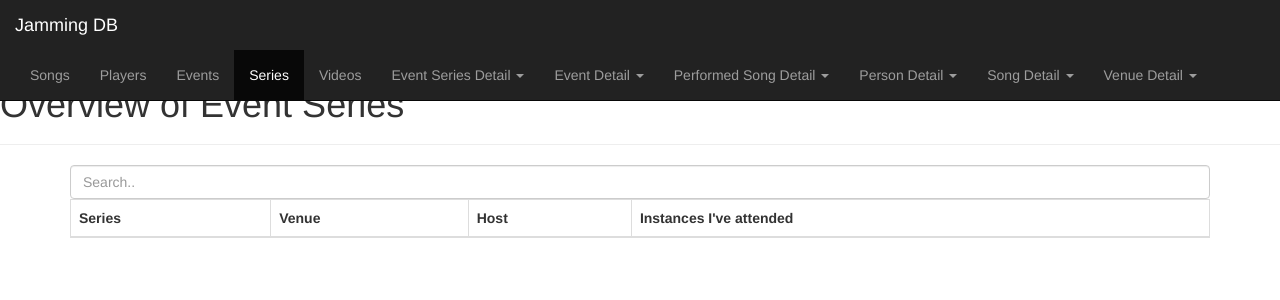
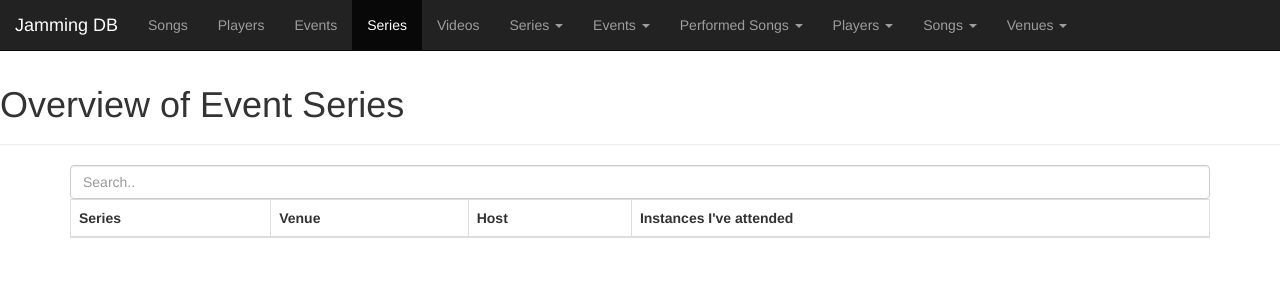
Before and after one commit to paulhkoester16/jamdb, a Flask app: page /overview-event-series/ in a window 1280 px wide. Shown: the top 300 px of the page. Run offline with Flask 3, Linux system fonts and the light colour scheme; data comes from the database, SQL or seed files in the repository; data that the repository does not hold is empty; some libraries are stand-ins or nearby versions.

Commit message:
aligning overview and detail

```diff
--- a/app.py
+++ b/app.py
@@ -19,28 +19,34 @@
     return Resolver(db_handler)
 
 
+
 def get_index(resolver):
-    index = []
+    index = {}
 
     query = "SELECT id, name FROM EventGen"
-    index.append(
-        [
-            "detail_event_gen",
-            "Event Series Detail",
-            "event_gen_id",
-            list(resolver.db_handler.query(query).apply(lambda x: x.to_list(), axis=1))
-        ]
-    )
+    index["Series"] = {
+        "overview": {
+            "nav_page": "overview_event_series"
+        },
+        "detail": {
+            "nav_page": "detail_event_series",
+            "id": "event_gen_id",
+            "rows": list(resolver.db_handler.query(query).apply(lambda x: x.to_list(), axis=1))
+        }
+    }
+
 
     query = "SELECT id, name FROM EventOcc"
-    index.append(
-        [
-            "detail_event_occ",
-            "Event Detail",
-            "event_occ_id",
-            list(resolver.db_handler.query(query).apply(lambda x: x.to_list(), axis=1))
-        ]
-    )
+    index["Events"] = {
+        "overview": {
+            "nav_page": "overview_event_occs"
+        },
+        "detail": {
+            "nav_page": "detail_event_occ",
+            "id": "event_occ_id",
+            "rows": list(resolver.db_handler.query(query).apply(lambda x: x.to_list(), axis=1))
+        }
+    }
 
     query = """
       SELECT
@@ -53,51 +59,66 @@
           on e.id = sp.event_occ_id
       ORDER BY sp_name
     """
-    index.append(
-        [
-            "detail_performed_song",
-            "Performed Song Detail",
-            "song_perform_id",
-            list(resolver.db_handler.query(query).apply(lambda x: x.to_list(), axis=1))
-        ]
-    )
+    index["Performed Songs"] = {
+        "overview": {
+            "nav_page": "overview_performed_songs"
+        },
+        "detail": {
+            "nav_page": "detail_performed_song",
+            "id": "song_perform_id",
+            "rows": list(resolver.db_handler.query(query).apply(lambda x: x.to_list(), axis=1))
+        }
+    }
 
     query = "SELECT id, public_name FROM Person"
-    index.append(
-        [
-            "detail_person",
-            "Person Detail",
-            "person_id",
-            list(resolver.db_handler.query(query).apply(lambda x: x.to_list(), axis=1))
-        ]
-    )
+    index["Players"] = {
+        "overview": {
+            "nav_page": "overview_players"
+        },
+        "detail": {
+            "nav_page": "detail_player",
+            "id": "person_id",
+            "rows": list(resolver.db_handler.query(query).apply(lambda x: x.to_list(), axis=1))
+        }
+    }
 
     query = "SELECT id, song FROM Song"
-    index.append(
-        [
-            "detail_song",
-            "Song Detail",
-            "song_id",
-            list(resolver.db_handler.query(query).apply(lambda x: x.to_list(), axis=1))
-        ]
-    )
+    index["Songs"] = {
+        "overview": {
+            "nav_page": "overview_songs"
+        },
+        "detail": {
+            "nav_page": "detail_song",
+            "id": "song_id",
+            "rows": list(resolver.db_handler.query(query).apply(lambda x: x.to_list(), axis=1))
+        }
+    }
 
     query = "SELECT id, venue FROM Venue"
-    index.append(
-        [
-            "detail_venue",
-            "Venue Detail",
-            "venue_id",
-            list(resolver.db_handler.query(query).apply(lambda x: x.to_list(), axis=1))
-        ]
-    )
+    index["Venues"] = {
+        "detail": {
+            "nav_page": "detail_venue",
+            "id": "venue_id",
+            "rows": list(resolver.db_handler.query(query).apply(lambda x: x.to_list(), axis=1))
+        }
+    }
 
-    for idx, item in enumerate(index):
-        index[idx] = {
-            "nav_page": item[0],
-            "nav_display": item[1],
-            "rows": [[{item[2]: x[0]}, x[1]] for x in item[3]]
+    index["Videos"] = {
+        "overview": {
+            "nav_page": "overview_performance_videos"
         }
+    }
+
+    for item in index.values():
+        if "detail" in item:
+            item["detail"]["rows"] = [
+                [
+                    {
+                        item["detail"]["id"]: x[0]
+                    },
+                    x[1]
+                ] for x in item["detail"]["rows"]
+            ]
 
     return index
 
@@ -170,9 +191,9 @@
     return my_render_template(resolver, page_name, event=event)
 
 
-@app.route("/detail-event-gen/<string:event_gen_id>")
-def detail_event_gen(event_gen_id):
-    page_name = "detail_event_gen"
+@app.route("/detail-event-series/<string:event_gen_id>")
+def detail_event_series(event_gen_id):
+    page_name = "detail_event_series"
     resolver = init_resolver()
     event = resolver.get_denormalized_event_gen_df().loc[event_gen_id].to_dict()
     return my_render_template(resolver, page_name, event=event)
@@ -194,9 +215,9 @@
     return my_render_template(resolver, page_name, song=song)
 
 
-@app.route("/detail-person/<string:person_id>")
-def detail_person(person_id):
-    page_name = "detail_person"
+@app.route("/detail-player/<string:person_id>")
+def detail_player(person_id):
+    page_name = "detail_player"
 
     resolver = init_resolver()
     person = resolver.get_denormalized_persons_df().loc[person_id].to_dict()
--- a/templates/base.html
+++ b/templates/base.html
@@ -54,18 +54,21 @@
                 </li>
                 {% endfor %}
 
-                {% for details in index %}
-                  <li class="dropdown{% if page_name == details['nav_page'] %} active {% endif %}">
+                {% for nav_display, page in index.items() %}
+                {% if "detail" in page %}
+                  {% set detail_page = page["detail"] %}
+                    <li class="dropdown{% if page_name == detail_page['nav_page'] %} active {% endif %}">
                       <a class="dropdown-toggle" data-toggle="dropdown" href="#">
-                      {{ details['nav_display'] }}
+                        {{ nav_display }}
                         <span class="caret"></span>
                       </a>
                       <ul class="dropdown-menu" style="overflow-y:auto; max-height:80vh">
-                      {% for row in details["rows"] %}
-                        <li><a href="{{ url_for(details['nav_page'], **row[0]) }}">{{ row[1] }}</a></li>
+                        {% for row in detail_page["rows"] %}
+                          <li><a href="{{ url_for(detail_page['nav_page'], **row[0]) }}">{{ row[1] }}</a></li>
                         {% endfor %}
                       </ul>
                     </li>
+                  {% endif %}
                 {% endfor %}
               </ul>
             </div>
--- a/templates/detail_event_occ.html
+++ b/templates/detail_event_occ.html
@@ -19,7 +19,7 @@
             <h4>Date</h4>
             {{ event["event_occ_date"] }}
           </a>
-          <a href="{{ url_for('detail_event_gen', event_gen_id=event['event_gen_id']) }}" class="list-group-item">
+          <a href="{{ url_for('detail_event_series', event_gen_id=event['event_gen_id']) }}" class="list-group-item">
             <h4>Event Series</h4>
             {{ event["event_gen"] }}
           </a>
@@ -43,7 +43,7 @@
         <h3>Attendees</h3>
         <div class="list-group">
           {% for person in event["players"] %}
-            <a href="{{ url_for('detail_person', person_id=person['person_id']) }}" class="list-group-item">
+            <a href="{{ url_for('detail_player', person_id=person['person_id']) }}" class="list-group-item">
               {{ person["public_name"] }}
               <ul>
                 {% for inst in person["instruments"] %}
--- a/templates/detail_event_gen.html
+++ b/templates/detail_event_series.html
@@ -29,7 +29,7 @@
             {{ event["venue_name"] }}
           </a>
           {% if event["host_id"] != "unknown_host" %}
-            <a href="{{ url_for('detail_person', person_id=event['host_id']) }}" class="list-group-item">
+            <a href="{{ url_for('detail_player', person_id=event['host_id']) }}" class="list-group-item">
               <h4>Host</h4>
               {{ event["host_public_name"] }}
             </a>
--- a/templates/detail_performed_song.html
+++ b/templates/detail_performed_song.html
@@ -24,7 +24,7 @@
         <h3>Performers</h3>
         <div class="list-group">
           {% for player in song["players"] %}
-            <a href="{{ url_for('detail_person', person_id=player['person_id']) }}" class="list-group-item">
+            <a href="{{ url_for('detail_player', person_id=player['person_id']) }}" class="list-group-item">
               <h5>{{ player['public_name']}}</h5>
               {{ ", ".join(player["instruments"]) }}
             </a>
--- a/templates/detail_venue.html
+++ b/templates/detail_venue.html
@@ -13,7 +13,7 @@
         <h3>Hosted events / series</h3>
         <div class="list-group">
           {% for event in venue["event_gens"] %}
-            <a href="{{ url_for('detail_event_gen', event_gen_id=event['event_gen_id']) }}" class="list-group-item">
+            <a href="{{ url_for('detail_event_series', event_gen_id=event['event_gen_id']) }}" class="list-group-item">
                 {{ event['event_gen'] }}
             </a>
           {% endfor %}
--- a/templates/overview_event_occs.html
+++ b/templates/overview_event_occs.html
@@ -32,7 +32,7 @@
             </td>
             <td class="list-group">
               {% for person in summary['players'] %}
-                <a href="{{ url_for('detail_person', person_id=person['person_id']) }}" class="list-group-item">
+                <a href="{{ url_for('detail_player', person_id=person['person_id']) }}" class="list-group-item">
                   {{person['public_name']}}
                 </a>
               {% endfor %}
--- a/templates/overview_event_series.html
+++ b/templates/overview_event_series.html
@@ -21,7 +21,7 @@
         {% for summary in summaries %}
           <tr>
             <td>
-              <a href="{{ url_for('detail_event_gen', event_gen_id=summary['event_gen_id']) }} "class="list-group-item">
+              <a href="{{ url_for('detail_event_series', event_gen_id=summary['event_gen_id']) }} "class="list-group-item">
                   {{ summary['event_gen'] }} <br/>
                   {{ summary['event_gen_time'] }} <br/>
                   {{ summary['event_gen_date'] }} <br/>
@@ -33,7 +33,7 @@
               </a>
             </td>
             <td>
-              <a href="{{ url_for('detail_person', person_id=summary['host_id']) }}" class="list-group-item">
+              <a href="{{ url_for('detail_player', person_id=summary['host_id']) }}" class="list-group-item">
                 {{ summary['host_public_name'] }}
               </a>
             </td>
--- a/templates/overview_performance_videos.html
+++ b/templates/overview_performance_videos.html
@@ -38,7 +38,7 @@
             </td>
             <td class="list-group">
               {% for person in summary['players'] %}
-                <a href="{{ url_for('detail_person', person_id=person['person_id']) }}" class="list-group-item">
+                <a href="{{ url_for('detail_player', person_id=person['person_id']) }}" class="list-group-item">
                   {{ person['public_name'] }};
                   {{ ", ".join(person['instruments']) }}
                 </a>
--- a/templates/overview_players.html
+++ b/templates/overview_players.html
@@ -22,7 +22,7 @@
         {% for summary in summaries %}
           <tr>
             <td>
-              <a href="{{ url_for('detail_person', person_id=summary['person_id']) }}" class="list-group-item">
+              <a href="{{ url_for('detail_player', person_id=summary['person_id']) }}" class="list-group-item">
                 {{ summary['public_name'] }}
                 {% if summary['public_name'] != summary['full_name'] %}
                   ({{ summary['full_name'] }})
```
Also changed, not shown: templates/detail_player.html (renamed from templates/detail_person.html), templates/overview_performed_songs.html (added). Lines whose indentation alone changed are shown as unchanged.
